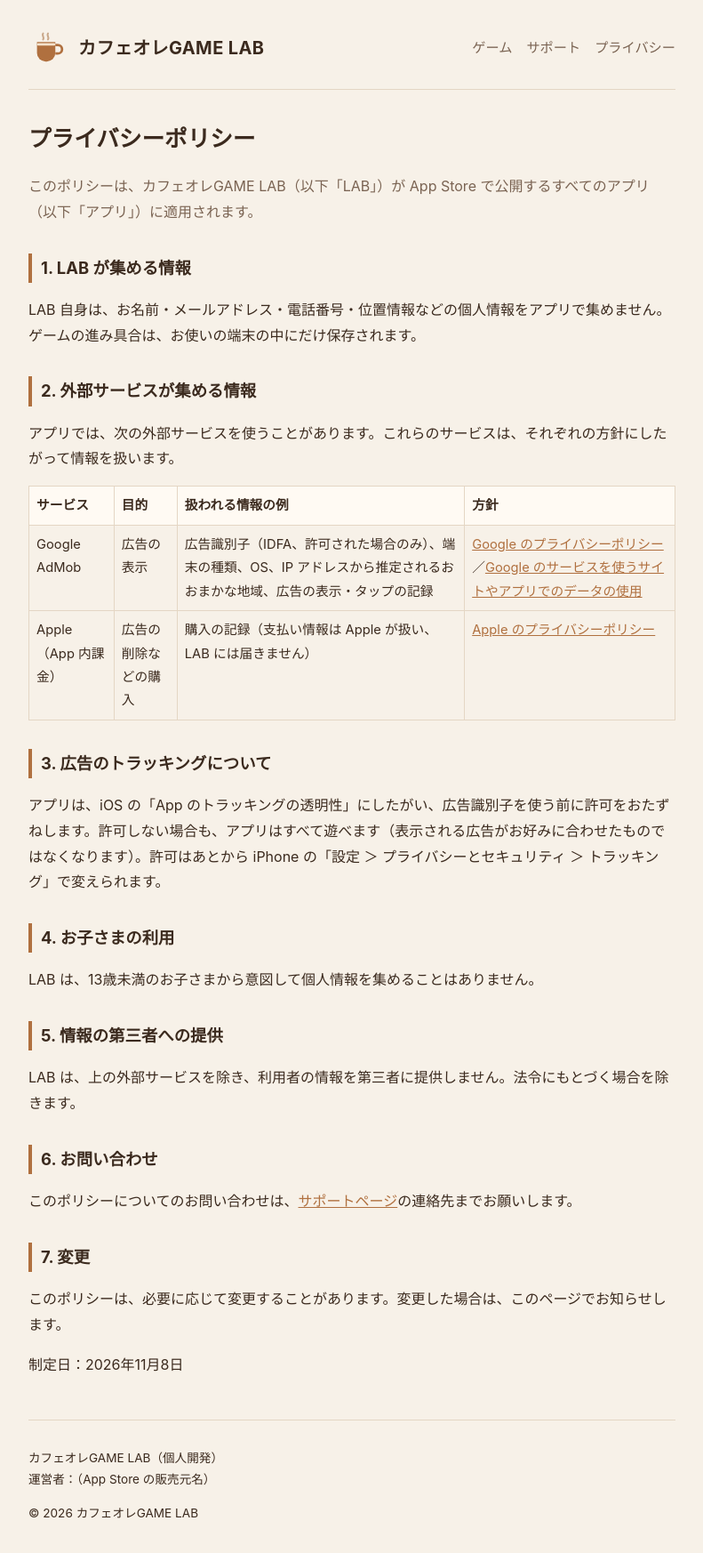
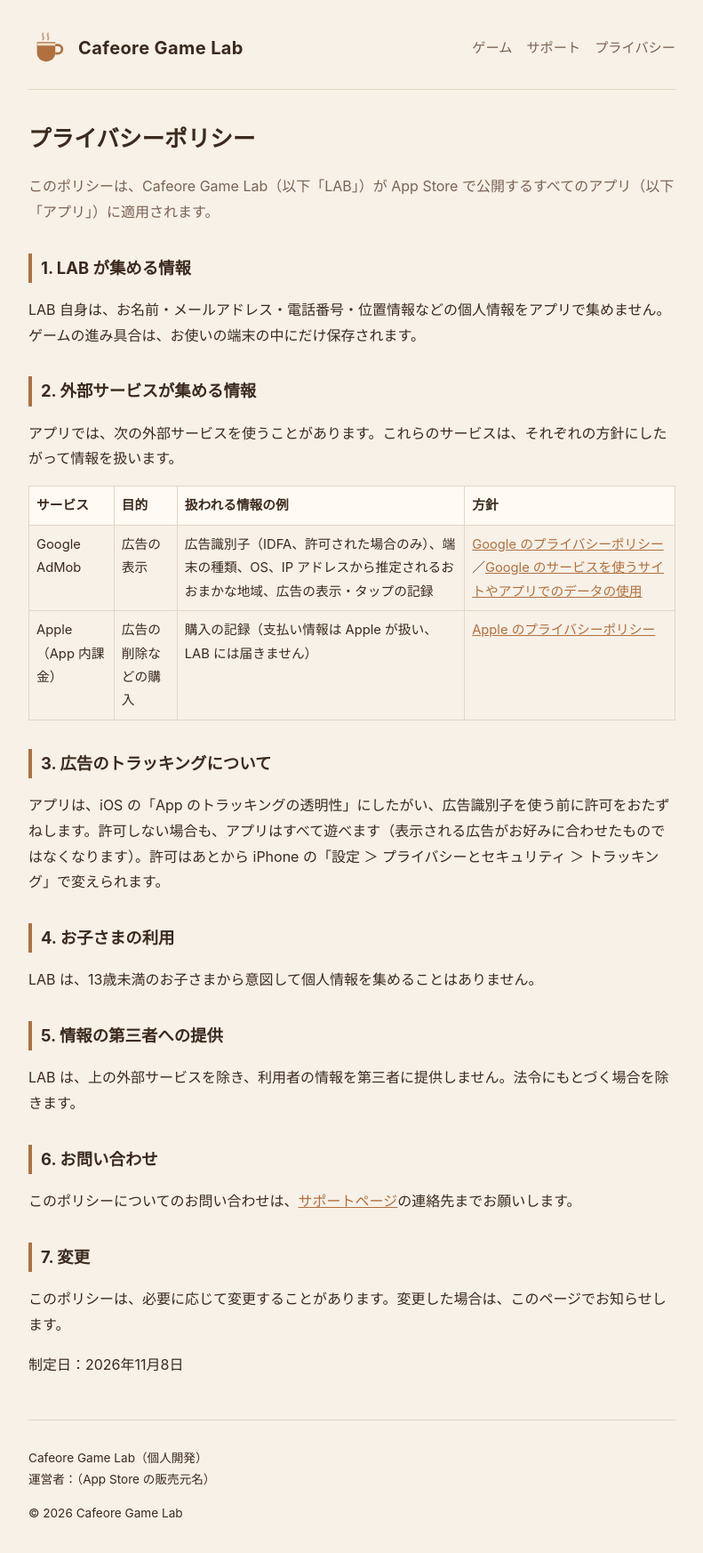
Before and after one commit to cafeore-gamelab/cafeore-gamelab.github.io, a plain HTML site: page privacy/index.html in a window 1280 px wide. Shown: the whole page at 89% size, without its empty margins (244-1035 px from the left). Drawn offline with Linux system fonts and the light colour scheme.

Commit message:
屋号の表記を「Cafeore Game Lab」に統一（画面・タイトル・フッター）
開業届・D-U-N-S・Google Play で名前を完全に一致させるため。

Co-Authored-By: Claude Opus 5.5 <noreply@anthropic.com>
Claude-Session: https://claude.ai/code/session_01ESzdnSWtH4Zwj8qxQE1PiE

```diff
--- a/privacy/index.html
+++ b/privacy/index.html
@@ -3,18 +3,18 @@
 <head>
 <meta charset="utf-8">
 <meta name="viewport" content="width=device-width,initial-scale=1">
-<title>プライバシーポリシー｜カフェオレGAME LAB</title>
+<title>プライバシーポリシー｜Cafeore Game Lab</title>
 <link rel="stylesheet" href="../style.css">
 </head>
 <body>
 <div class="wrap">
 <header>
-  <a href="../" style="display:flex;align-items:center;gap:12px"><svg class="logo" viewBox="0 0 64 64" aria-hidden="true"><path d="M14 22h30v18a14 14 0 0 1-14 14h-2A14 14 0 0 1 14 40z" fill="#b0703f"/><path d="M44 27h4a7 7 0 0 1 0 14h-4" fill="none" stroke="#b0703f" stroke-width="4"/><path d="M16 26h26" stroke="#f3e2cc" stroke-width="4" stroke-linecap="round"/><path d="M24 8c-3 4 3 6 0 10M32 8c-3 4 3 6 0 10" fill="none" stroke="#c9a789" stroke-width="3" stroke-linecap="round"/></svg><span class="brand">カフェオレGAME LAB</span></a>
+  <a href="../" style="display:flex;align-items:center;gap:12px"><svg class="logo" viewBox="0 0 64 64" aria-hidden="true"><path d="M14 22h30v18a14 14 0 0 1-14 14h-2A14 14 0 0 1 14 40z" fill="#b0703f"/><path d="M44 27h4a7 7 0 0 1 0 14h-4" fill="none" stroke="#b0703f" stroke-width="4"/><path d="M16 26h26" stroke="#f3e2cc" stroke-width="4" stroke-linecap="round"/><path d="M24 8c-3 4 3 6 0 10M32 8c-3 4 3 6 0 10" fill="none" stroke="#c9a789" stroke-width="3" stroke-linecap="round"/></svg><span class="brand">Cafeore Game Lab</span></a>
   <nav><a href="../#games">ゲーム</a><a href="../support/">サポート</a><a href="../privacy/">プライバシー</a></nav>
 </header>
 <main>
 <h1>プライバシーポリシー</h1>
-<p class="lead">このポリシーは、カフェオレGAME LAB（以下「LAB」）が App Store で公開するすべてのアプリ（以下「アプリ」）に適用されます。</p>
+<p class="lead">このポリシーは、Cafeore Game Lab（以下「LAB」）が App Store で公開するすべてのアプリ（以下「アプリ」）に適用されます。</p>
 <!-- 注意：App Store Connect の「App のプライバシー」の申告と中身をそろえること。使うサービスが増えたら表に足す -->
 
 <h2>1. LAB が集める情報</h2>
@@ -45,8 +45,8 @@
 <p>制定日：2026年11月8日<!-- TODO: 公開する日に合わせる --></p>
 </main>
 <footer>
-  <p>カフェオレGAME LAB（個人開発）<br>運営者：<!-- TODO: App Store の販売元名（本名）を入れる -->（App Store の販売元名）</p>
-  <p>© 2026 カフェオレGAME LAB</p>
+  <p>Cafeore Game Lab（個人開発）<br>運営者：<!-- TODO: App Store の販売元名（本名）を入れる -->（App Store の販売元名）</p>
+  <p>© 2026 Cafeore Game Lab</p>
 </footer>
 </div>
 </body>
```
Also changed, not shown: 404.html (+4 -4 lines), index.html (+5 -5 lines), support/index.html (+4 -4 lines), app-ads.txt, 2 other files.
